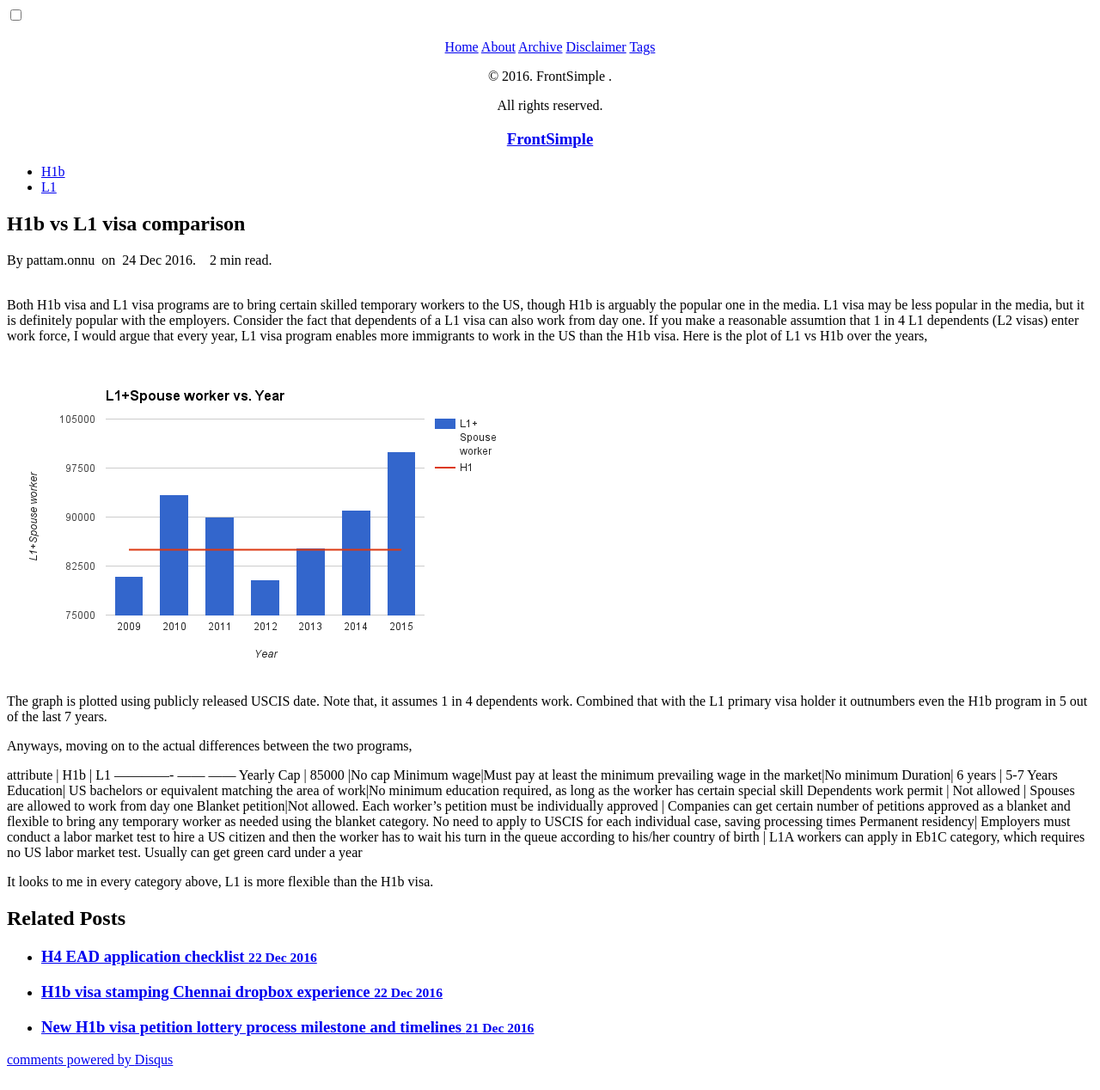
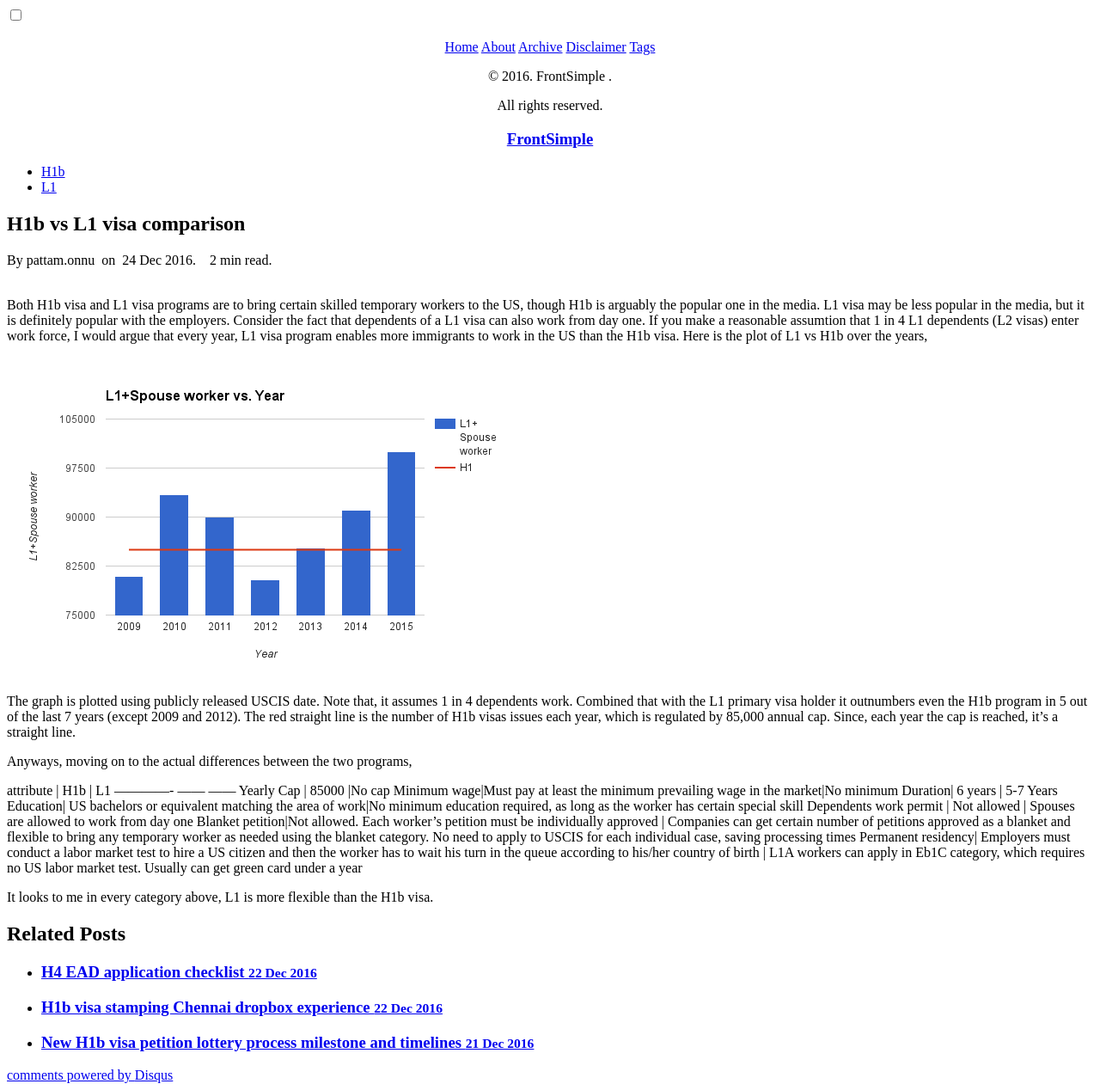
Before and after one commit to gitforwork2/gitforwork.github.io, a Jekyll site: the page built from _posts/2016-12-24-H1b-visa-vs-L1-visa-comparison.md, in a window 1280 px wide. Shown: the whole page at 86% size. Built offline with Jekyll 4.4.1, drawn with Linux system fonts in a browser that asks for light colours; comment, search, counter and statistics services are not loaded.

Commit message:
Update 2016-12-24-H1b-visa-vs-L1-visa-comparison.md

```diff
--- a/_posts/2016-12-24-H1b-visa-vs-L1-visa-comparison.md
+++ b/_posts/2016-12-24-H1b-visa-vs-L1-visa-comparison.md
@@ -11,7 +11,7 @@ Here is the plot of L1 vs H1b over the years,
 
 ![L1 vs H1b](/assets/images/posts/L1-vs-H1-Years.png)
 
-The graph is plotted using publicly released USCIS date. Note that, it assumes 1 in 4 dependents work. Combined that with the L1 primary visa holder it outnumbers even the H1b program in 5 out of the last 7 years.
+The graph is plotted using publicly released USCIS date. Note that, it assumes 1 in 4 dependents work. Combined that with the L1 primary visa holder it outnumbers even the H1b program in 5 out of the last 7 years (except 2009 and 2012). The red straight line is the number of H1b visas issues each year, which is regulated by 85,000 annual cap. Since, each year the cap is reached, it's a straight line.
 
 Anyways, moving on to the actual differences between the two programs,
 
```
